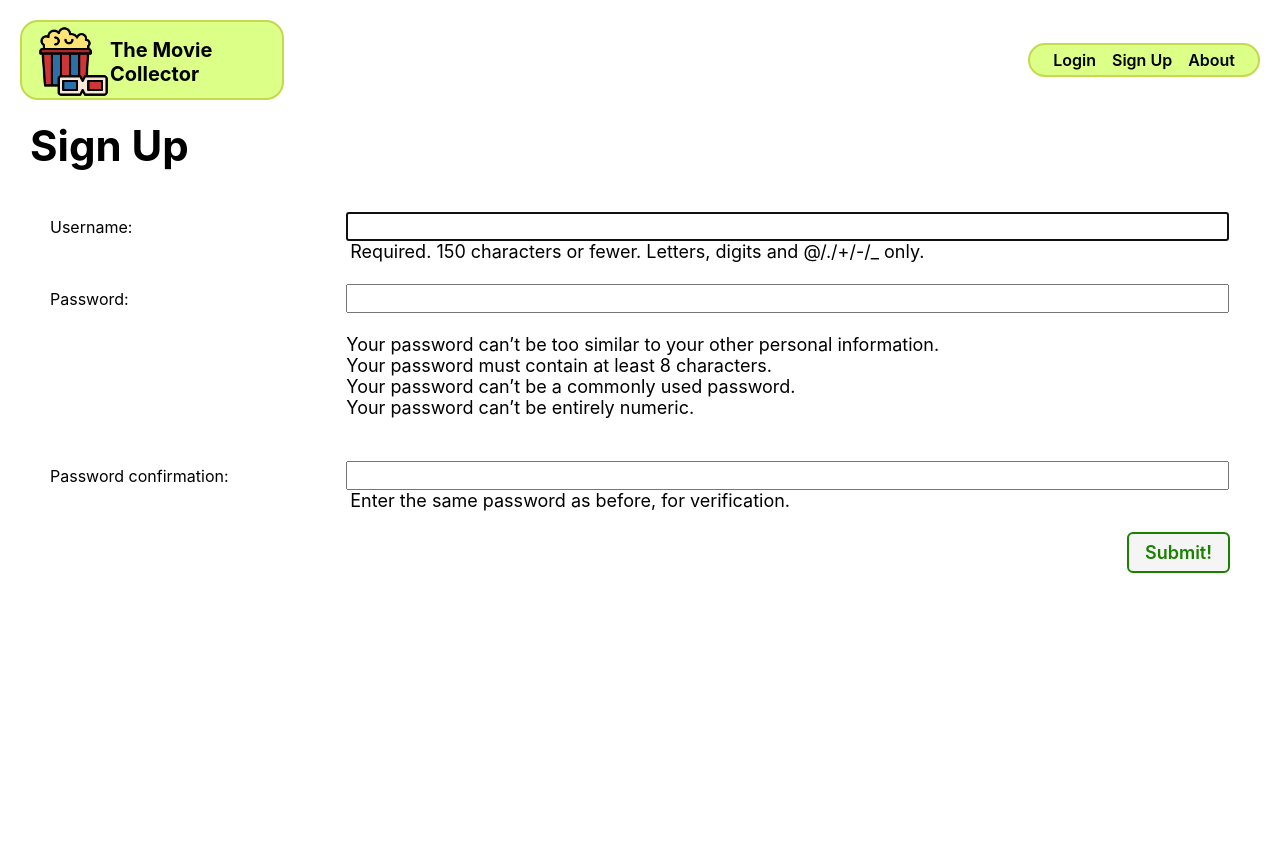
After one commit to HawraHusain/django-crud-app-lab, a Django app: page /accounts/signup/ in a window 1280 px wide. The commit adds this page. Run offline with Django 5.2, Linux system fonts and the light colour scheme.

Commit message:
added css but having issue in login

```diff
--- a/main_app/models.py
+++ b/main_app/models.py
@@ -1,6 +1,6 @@
 from django.db import models
 from django.urls import reverse
-
+from django.contrib.auth.models import User
 Genders =(
     ('M','Male'),
     ('F','Female'),
@@ -11,7 +11,7 @@ class Movie(models.Model):
     description = models.TextField(max_length=100)
     release_date = models.DateField(max_length=100)
     genre = models.CharField(max_length=50,null='Unknown')
-
+    user= models.ForeignKey(User, on_delete=models.CASCADE)
     def __str__(self):
         return self.title
 
--- a/main_app/static/css/base.css
+++ b/main_app/static/css/base.css
@@ -29,11 +29,11 @@ body {
     'Oxygen', 'Ubuntu', 'Cantarell', 'Fira Sans', 'Droid Sans',
     'Helvetica Neue', sans-serif;
   min-height: 100vh;
-  --nav-bg: rgba(104, 197, 248, 0.7);
-  --nav-bg-ff: rgba(104, 197, 248, 0.9);
-  --borders: rgb(36, 116, 248) solid 2px;
-  --text-color: rgb(17, 20, 17);
-  --link-hover-color: rgb(16, 56, 158);
+  --nav-bg: rgba(185, 211, 81, 0.7);
+  --nav-bg-ff: rgba(184, 188, 62, 0.9);
+  --borders: rgb(196, 217, 78) solid 2px;
+  --text-color: rgb(0, 0, 0);
+  --link-hover-color: rgb(209, 246, 106);
   --button-bg: rgb(245, 245, 245);
   --button-bg-hover: rgb(226, 226, 226);
   --submit: rgb(26, 128, 0);
@@ -107,7 +107,14 @@ nav li {
   align-items: center;
   margin: 20px;
 }
-
+.movie-container{
+  display: flex;
+  flex-direction: column;
+  align-items: center;
+  justify-content: center;
+  width: 70%;
+  padding: 10px 8px;
+}
 .btn {
   font-size: var(--font-l);
   padding: 8px 16px;
@@ -253,9 +260,11 @@ nav li {
 
   .header-logo-container {
     /* visual fix to help align logo */
-    padding-top: 6px;
-    width: 256px;
-    height: 35px;
+    width: 264px;
+height: 80px;
+display: flex;
+justify-content: center;
+align-content: center;
   }
 
   @supports (-webkit-backdrop-filter: none) or (backdrop-filter: none) {
@@ -266,9 +275,24 @@ nav li {
 
     nav,
     .header-logo-container {
-      background: rgba(104, 197, 248, 0.6);
+      background: rgba(195, 255, 55, 0.6);
       -webkit-backdrop-filter: blur(3px);
       backdrop-filter: blur(3px);
     }
   }
 }
+#logout-form button {
+  text-decoration: none;
+  color: var(--text-color);
+  font-weight: 600;
+  font-size: 16px;
+  background: none;
+  border: none;
+  cursor: pointer;
+  padding: 0;
+  font-family: inherit;
+}
+
+#logout-form button:hover {
+  color: var(--link-hover-color);
+}
--- a/main_app/templates/base.html
+++ b/main_app/templates/base.html
@@ -16,16 +16,28 @@
   <body>
     <header>
       <div class="header-logo-container">
-        <a href="/">
-            <img src="{% static 'images/header-logo.jpeg' %}" alt="The Cat Collector Logo" />
-        </a>
+        <img src="{% static 'css/images/icon.png' %}" alt="The Movie Collector Logo" />
+          <h1>The Movie Collector</h1>
       </div>
       <nav>
         <ul>
-            <li><a href="/">Home</a></li>
+          {% if user.is_authenticated %}
             <li><a href="/movies">All Movies</a></li>
             <li><a href="/movies/create">Add Movie</a></li>
-            <li><a href="/about">About</a></li>
+            <li>
+              <form id="logout-form" method="post" action="{% url 'movies:logout' %}">
+                {% csrf_token %}
+                <button type="submit">Log out</button>
+              </form>
+            </li>
+            <li><a href="{% url 'movies:about' %}">About</a></li>
+
+            {% else %}
+            <li><a href="{% url 'movies:movie_index' %}">Login</a></li>
+            <li><a href="{% url 'movies:signup' %}">Sign Up</a></li>
+            <li><a href="{% url 'movies:about' %}">About</a></li>
+            {% endif %}
+
         </ul>
       </nav>
     </header>
--- /dev/null
+++ b/main_app/templates/signup.html
@@ -0,0 +1,22 @@
+{% extends 'base.html' %}
+{% load static %}
+{% block head %}
+<link rel="stylesheet" href="{% static 'css/form.css' %}" />
+{% endblock %}
+{% block content %}
+<div class="page-header">
+  <h1>Sign Up</h1>
+  <!-- <img src="{% static 'images/nerd-cat.svg' %}" alt="A cat using a computer" /> -->
+</div>
+{% if error_message %}
+  <p class="red-text">{{ error_message }}</p>
+{% endif %}
+<form action="" method="post" class="form-container" autocomplete="off">
+  {% csrf_token %}
+  <table>
+    {{ form.as_table }}
+  </table>
+  <button type="submit" class="btn submit">Submit!</button>
+</form>
+
+{% endblock %}
--- a/main_app/urls.py
+++ b/main_app/urls.py
@@ -1,16 +1,20 @@
 # main_app/urls.py
 from django.urls import path
 from . import views
+
 app_name = 'movies'
 
 urlpatterns = [
-    path('', views.home, name='home'),
+    path('', views.Home.as_view(), name='home'),
     # Other URL patterns here
     path('about/', views.about, name='about'),
-    path('movies/', views.movie_index, name='movies'),
+    path('movies/', views.movie_index, name='movie_index'),
     path('movies/<int:movie_id>/', views.movie_details, name='movie_details'),
     path('movies/create/', views.MovieCreate.as_view(), name='movie_create'),
     path('movies/<int:pk>/update/', views.MovieUpdate.as_view(), name='movie_update'),
     path('movies/<int:pk>/delete/', views.MovieDelete.as_view(), name='movie_delete'),
     path('movies/<int:movie_id>/add-character/', views.add_character, name='add-character'),
+    path('accounts/signup/', views.signup, name='signup'),
+    path('accounts/login/', views.LoginView.as_view(), name='login'),
+    path('accounts/logout/', views.LogoutView.as_view(next_page='movies:home'), name='logout'),
 ]
--- a/main_app/views.py
+++ b/main_app/views.py
@@ -4,7 +4,22 @@ from .models import Movie
 from django.urls import reverse
 from .forms import CharactersForm
 from django.shortcuts import redirect
+from django.contrib.auth.views import LoginView
+from django.contrib.auth import logout
+from django.contrib.auth.views import LogoutView
+from django.contrib.auth.forms import UserCreationForm
+from django.contrib.auth.decorators import login_required
+from django.contrib.auth.mixins import LoginRequiredMixin
+from django.contrib.auth.mixins import LoginRequiredMixin
+from django.contrib.auth import login
 # Create your views here.
+class Home(LoginView):
+    template_name = 'home.html'
+
+class Log(LogoutView):
+    template_name = 'home.html'
+
+
 def home(request):
     return render(request, 'home.html')
 
@@ -13,8 +28,10 @@ def about(request):
 
 def movies(request):
     return render(request, 'movies.html')
+
+@login_required
 def movie_index(request):
-    movies = Movie.objects.all()
+    movies = Movie.objects.filter(user=request.user)
     return render(request, 'movies/index.html', {'movies': movies})
 
 def movie_details(request, movie_id):
@@ -31,9 +48,27 @@ def add_character(request, movie_id):
         new_character.movie_id = movie_id
         new_character.save()
         return redirect('movies:movie_details', movie_id=movie_id)
-class MovieCreate(CreateView):
+
+def signup(request):
+    error_message = ''
+    if request.method == 'POST':
+        form = UserCreationForm(request.POST)
+        if form.is_valid():
+            user=form.save()
+            login(request, user)
+            return redirect('movies:movie_index')
+        else:
+            error_message = 'Invalid sign up - try again'
+    form = UserCreationForm()
+    context = {'form': form, 'error_message': error_message}
+    return render(request, 'signup.html', context)
+
+class MovieCreate(LoginRequiredMixin,CreateView):
     model = Movie
     fields = ['title', 'description', 'release_date', 'genre']
+    def form_valid(self, form):
+        form.instance.user = self.request.user
+        return super().form_valid(form)
     def get_success_url(self):
         return reverse('movies:movie_details', kwargs={'movie_id': self.object.id})
 
@@ -47,4 +82,4 @@ class MovieDelete(DeleteView):
     model = Movie
     success_url = '/movies/'
     def get_success_url(self):
-        return reverse('movies:movies')
+        return reverse('movies:movie_index')
--- a/moviecollector/settings.py
+++ b/moviecollector/settings.py
@@ -100,6 +100,7 @@ AUTH_PASSWORD_VALIDATORS = [
 ]
 
 
+
 # Internationalization
 # https://docs.djangoproject.com/en/5.2/topics/i18n/
 
@@ -116,6 +117,10 @@ USE_TZ = True
 # https://docs.djangoproject.com/en/5.2/howto/static-files/
 
 STATIC_URL = 'static/'
+LOGIN_URL = 'home'
+LOGIN_REDIRECT_URL = 'movie_index'
+LOGOUT_REDIRECT_URL = 'home'
+
 # Default primary key field type
 # https://docs.djangoproject.com/en/5.2/ref/settings/#default-auto-field
 
--- a/moviecollector/urls.py
+++ b/moviecollector/urls.py
@@ -16,8 +16,8 @@ Including another URLconf
 """
 from django.contrib import admin
 from django.urls import path ,include
-
 urlpatterns = [
     path('admin/', admin.site.urls),
     path('', include('main_app.urls')),
+    path('accounts/', include('django.contrib.auth.urls')),
 ]
```
Also changed, not shown: main_app/templates/home.html (+12 -6 lines), main_app/migrations/0005_movie_user.py (added), main_app/static/css/images/Movie.jpg (added), main_app/static/css/images/icon.png (added).
